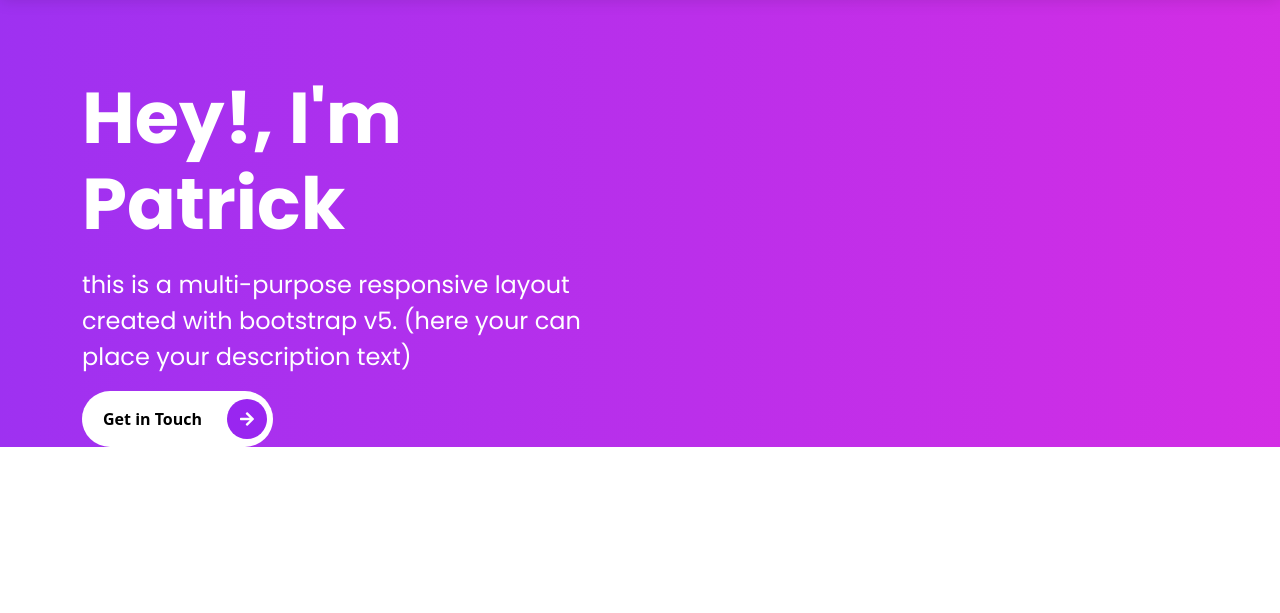
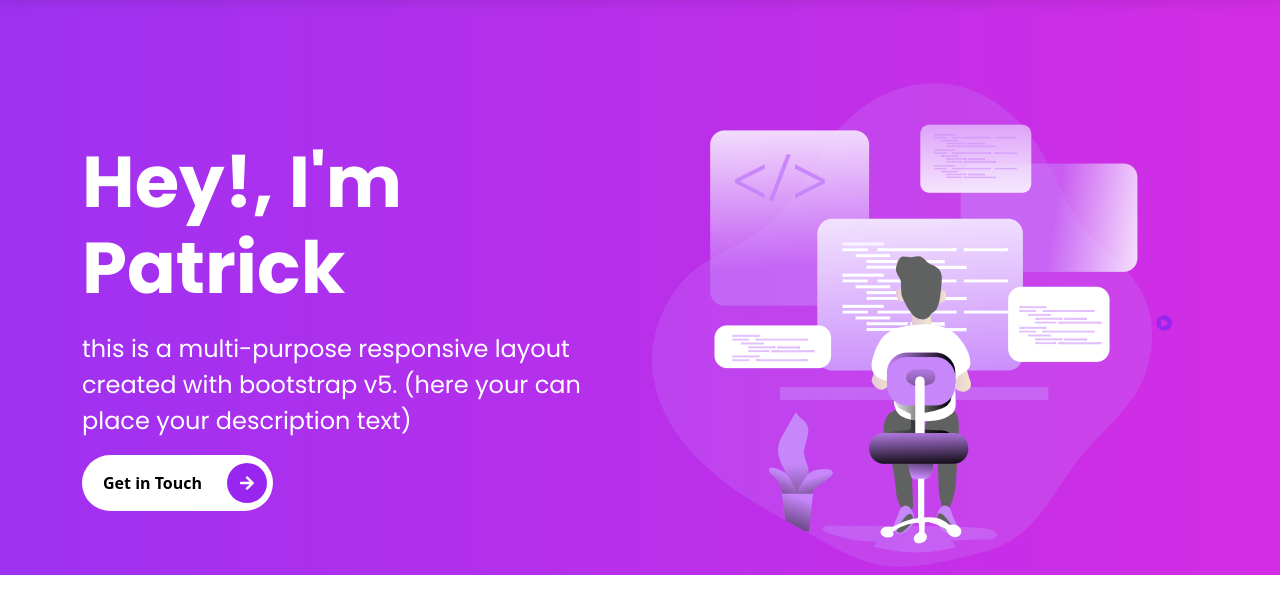
Before and after one commit to iIlumi/fcc_portfolio_bs5, a website: page index.html in a window 1280 px wide. Shown: the part 85-698 px from the top of the page. Drawn offline with Linux system fonts and the light colour scheme.

Commit message:
intro-video html only

```diff
--- a/index.html
+++ b/index.html
@@ -87,7 +87,20 @@
               </span>
             </button>
           </div>
-          <div class="col-md-6 intros"></div>
+          <div class="col-md-6 intros">
+            <div class="video-box">
+              <img
+                src="images/arts/intro-section-illustration.png"
+                alt="video illutration"
+                class=""
+              />
+              <a href="#" class="">
+                <span>
+                  <i class="fas fa-play-circle"></i>
+                </span>
+              </a>
+            </div>
+          </div>
         </div>
       </div>
     </section>
--- a/scss/sections/_intro-section.scss
+++ b/scss/sections/_intro-section.scss
@@ -5,3 +5,7 @@
   width: 100%;
   height: 100%;
 }
+
+
+.video-box{
+}
```
Also changed, not shown: 1 other file.
